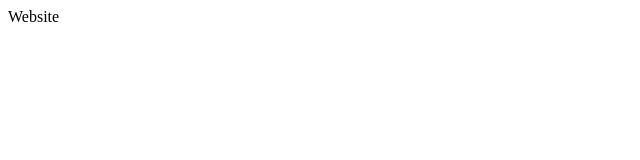
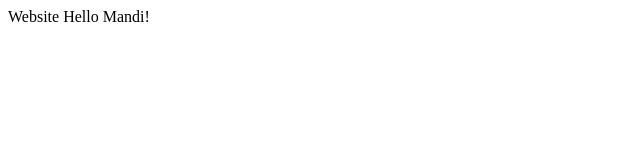
Before and after one commit to RJSLabbert/Website_Test, a plain HTML site: page index.html in a window 1280 px wide. Shown: the whole page, without its empty margins (0-640 px from the left). Drawn offline with Linux system fonts and the light colour scheme.

Commit message:
Update index.html

```diff
--- a/index.html
+++ b/index.html
@@ -5,5 +5,7 @@
 <head>
 Website
 </head>
-
+<body>
+  Hello Mandi!
+</body>
 </html>
```
